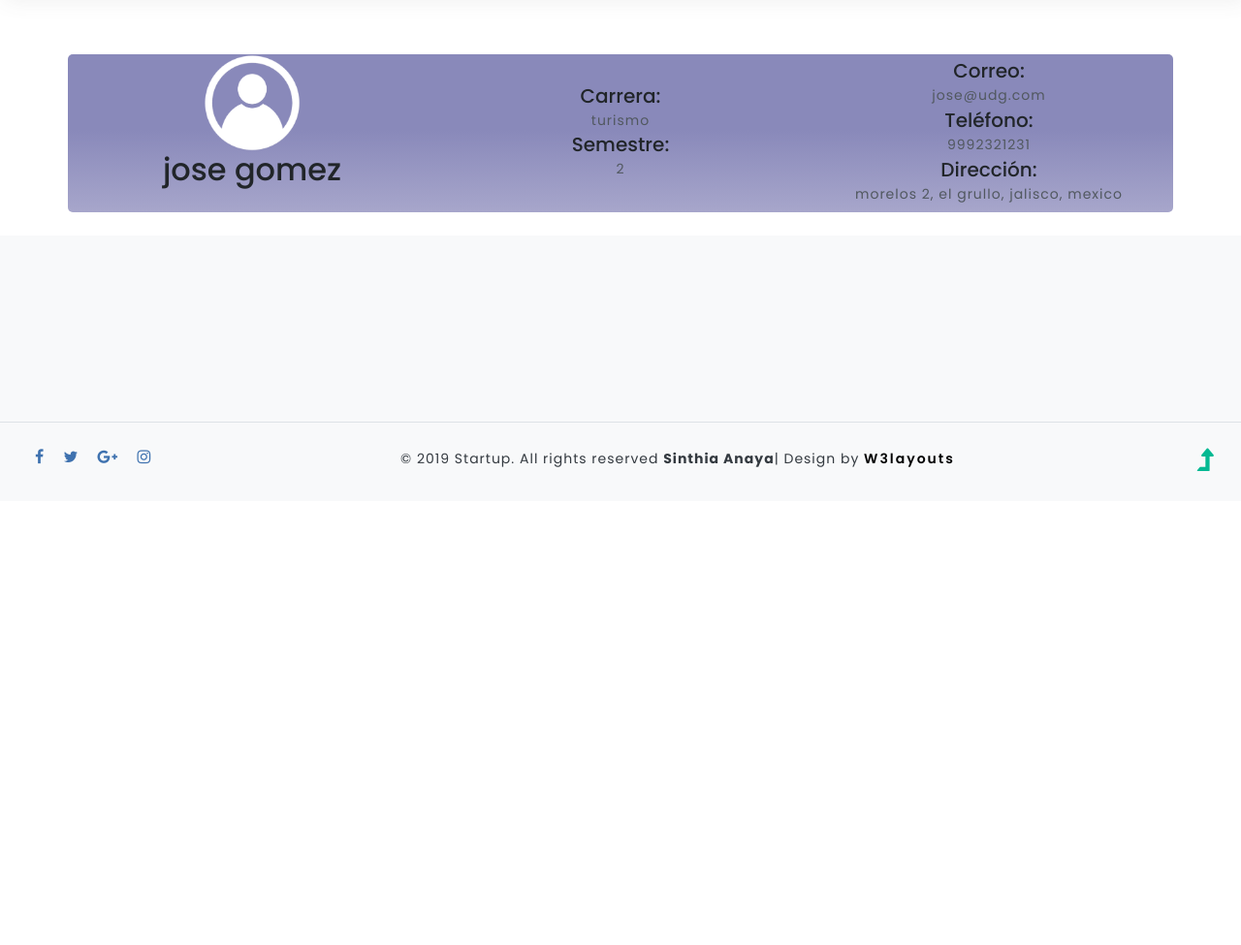
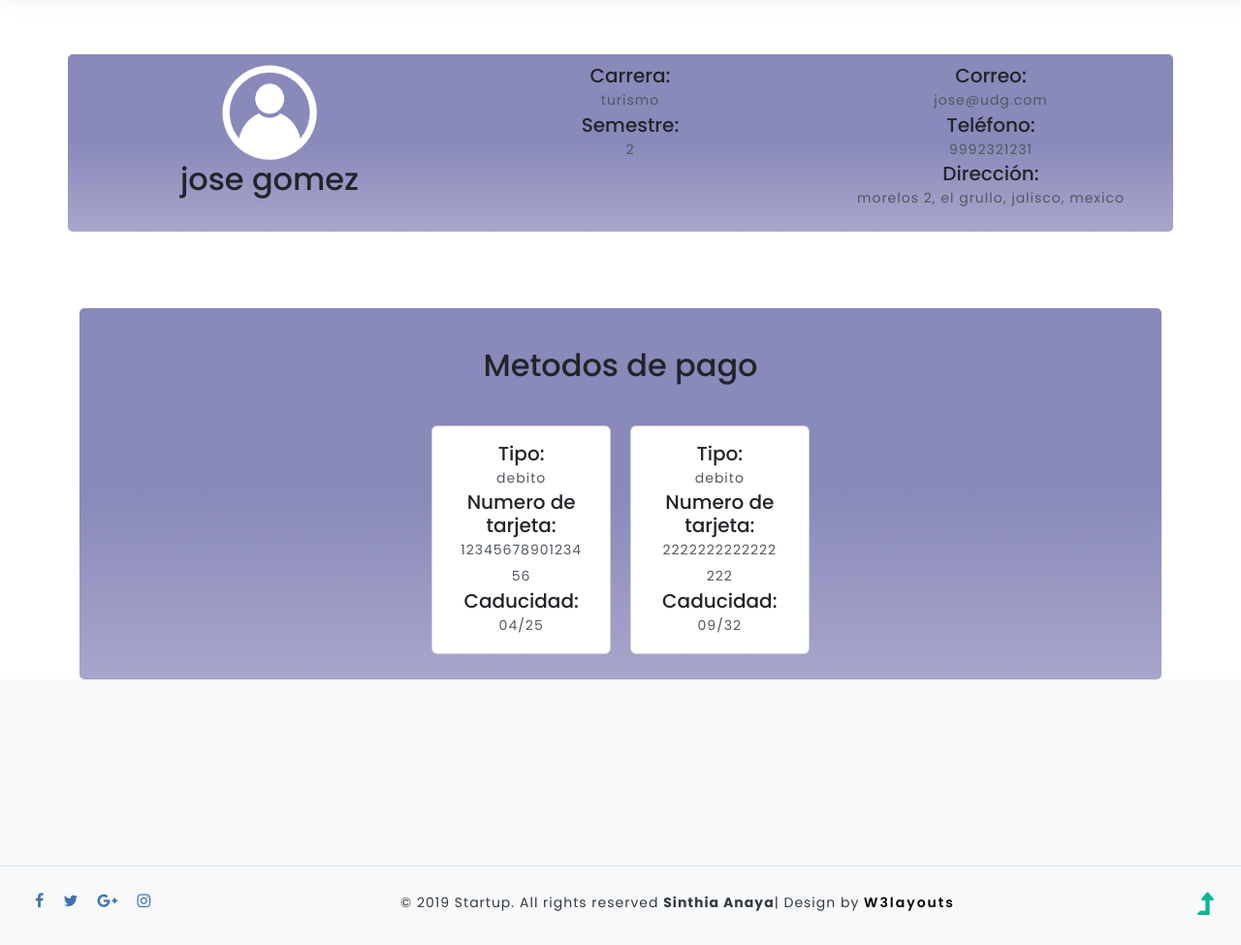
Before and after one commit to gil-666/TiendaElectronica, a PHP site: page /cuenta.php in a window 1280 px wide. Shown: the part 134-1109 px from the top of the page at 97% size. Before the commit the page ends 620 px from the top, so only its background shows below. Run offline with PHP 8.4, Linux system fonts and the light colour scheme; a user stored in the database is signed in; data comes from the database, SQL or seed files in the repository.

Commit message:
cuenta mejoras

```diff
--- a/cuenta.php
+++ b/cuenta.php
@@ -1,9 +1,16 @@
 <?php
 require 'database.php';
 include "includes/header.php";
+$idyo = $_SESSION['idUsuario'];
+$query = $conn->prepare("SELECT * FROM metodopago WHERE Usuario_idUsuario = ?");
+$query->execute([$idyo]);
+
+
 ?>
 <div class="container">
+
     <div class="row accecolora align-items-center">
+        <div style="margin:10px;" class="row">
             <div class="col-sm text-center">
                     <img src="images/user.png" alt="" width="100px" height="100px">
                     <h2>
@@ -36,7 +43,36 @@ include "includes/header.php";
                         </p>
             </div>
         </div>
+
+    </div>
     <br>
+    <div class="accecolora align-items-center">
+        <br>
+        <div class="row my-3 text-center">
+        <h2>Metodos de pago</h2><br>
+        </div>
+        <div class="row p-3 justify-content-md-center">
+        <?php if ($query->rowCount() > 0) {
+            while($metodopago = $query->fetch(PDO::FETCH_ASSOC)){
+                echo '<div style="margin:10px;" class="col col-lg-2 card "><div class="card-body text-center justify-content-center">
+        <h5>Tipo: </h5>
+                    <p>
+                    '.$metodopago['tipo'].'
+                    </p>
+                <h5>Numero de tarjeta: </h5>
+                    <p>
+                    '.$metodopago['numTarjeta'].'
+                    </p>
+                <h5>Caducidad: </h5>
+                    <p>
+                    '.$metodopago['caducidad'].'
+                    </p>
+        </div></div>';
+            }
+        }
+        ?>
+        </div>
+    </div>
 </div>
 <?php
 include "includes/footer.php";
```
Lines whose indentation alone changed are shown as unchanged.
